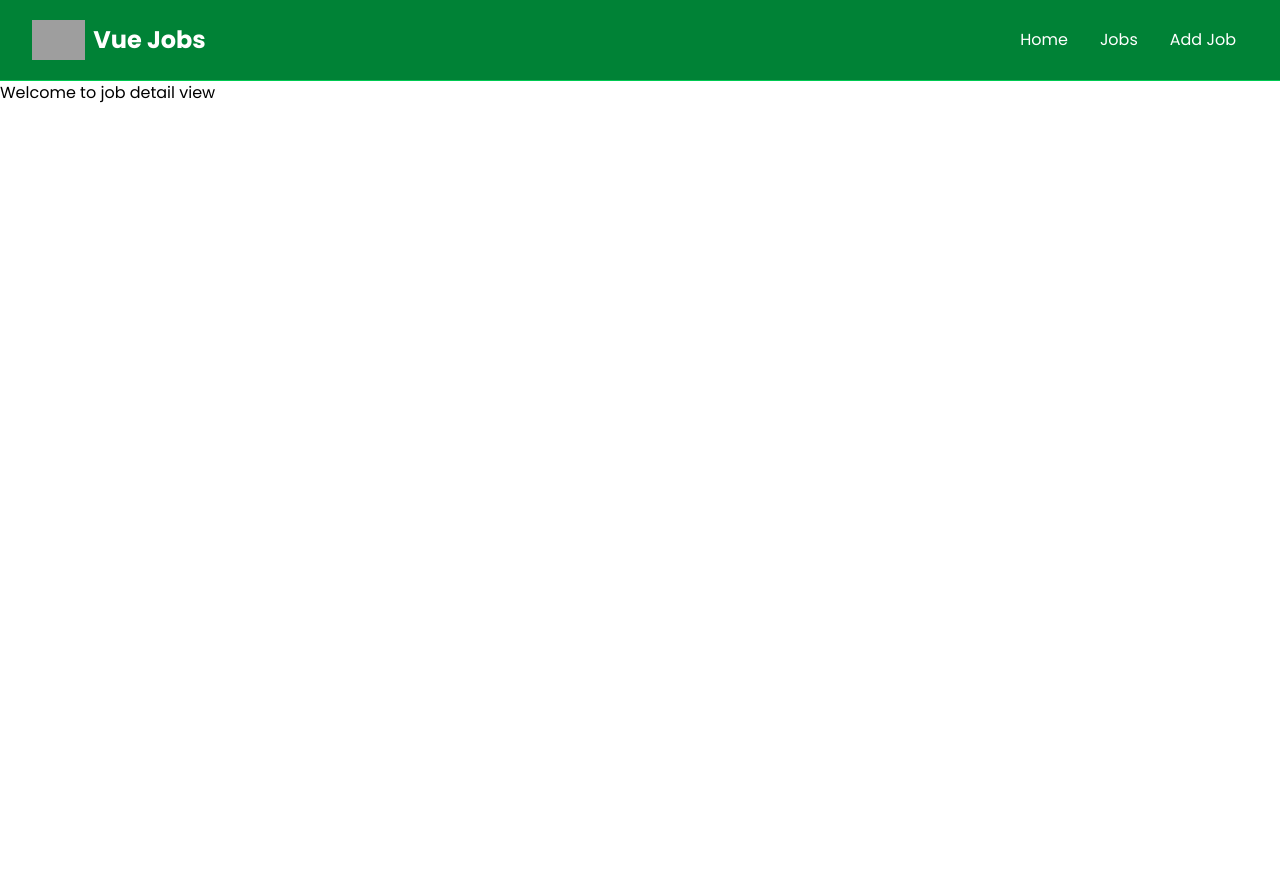
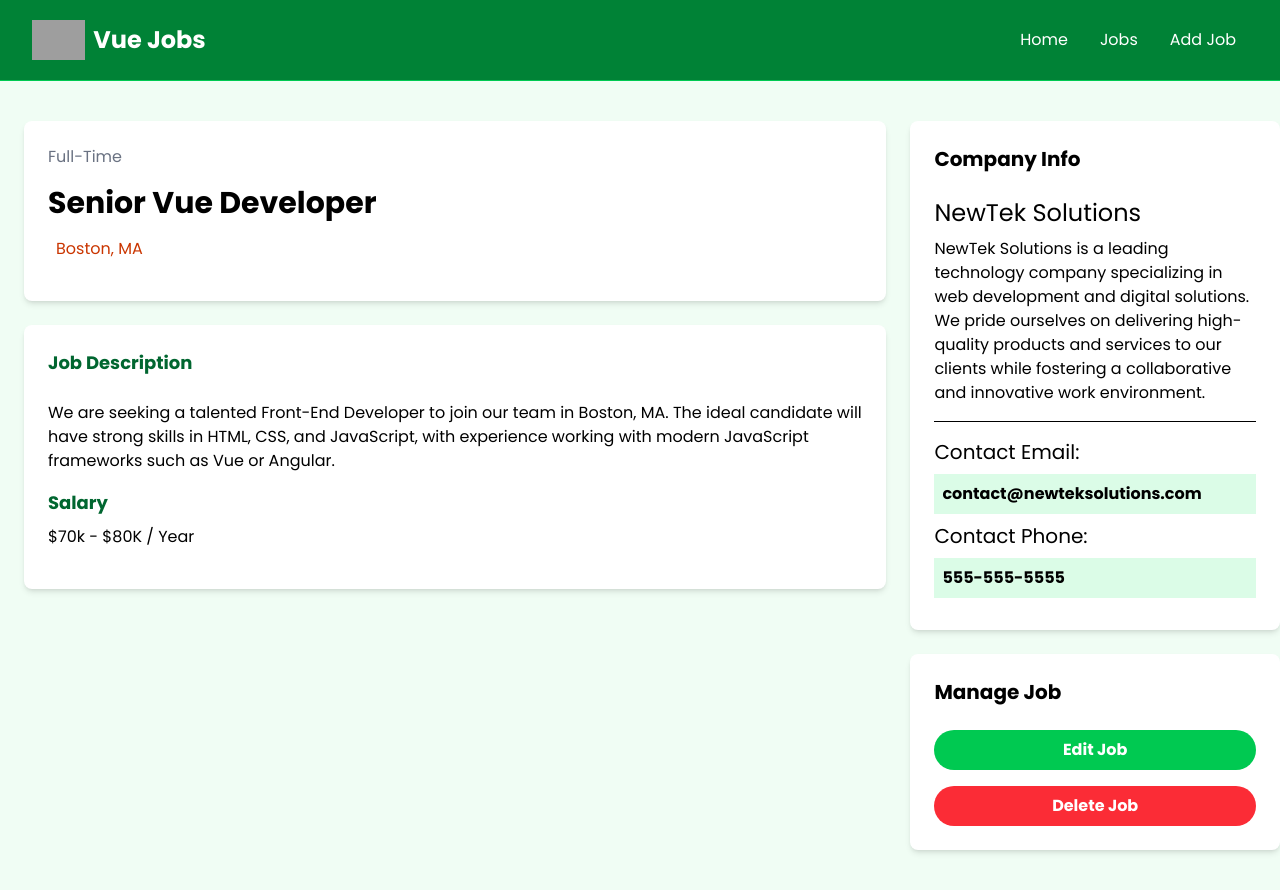
Before and after one commit to shagaranasution/vue-jobs-listing-app, a Vue app: page /jobs/1 in a window 1280 px wide. Before the commit the page ends 800 px from the top, so only its background shows below. Built offline with nearby package versions, Linux system fonts and the light colour scheme; grey boxes are pictures that could not be loaded.

Commit message:
Add primeicons and imolement content for job detail

```diff
--- a/package.json
+++ b/package.json
@@ -14,6 +14,7 @@
   },
   "dependencies": {
     "@tailwindcss/vite": "^4.0.9",
+    "primeicons": "^7.0.0",
     "tailwindcss": "^4.0.9",
     "vue": "^3.5.13",
     "vue-router": "^4.5.0"
--- a/src/assets/main.css
+++ b/src/assets/main.css
@@ -5,8 +5,6 @@
   --font-sans: Poppins, sans-serif;
 }
 
-@layer base {
-  /* * {
-    font-family: var(--font-poppins);
-  } */
+@utility grid-cols-70-30 {
+  grid-template-columns: 70% 30%;
 }
--- a/src/components/JobListing.vue
+++ b/src/components/JobListing.vue
@@ -41,11 +41,11 @@
 
       <div class="flex flex-col lg:flex-row justify-between mb-4">
         <div class="text-orange-700 mb-3">
-          <i class="fa-solid fa-location-dot text-lg"></i>
+          <i class="pi pi-map-marker text-orange-900"></i>
           {{ job.location }}
         </div>
         <RouterLink
-          :to="`/job/${job.id}`"
+          :to="`/jobs/${job.id}`"
           class="h-[36px] bg-green-500 hover:bg-green-600 text-white px-4 py-2 rounded-lg text-center text-sm"
         >
           Read More
--- a/src/main.ts
+++ b/src/main.ts
@@ -1,4 +1,5 @@
 import './assets/main.css'
+import 'primeicons/primeicons.css'
 
 import { createApp } from 'vue'
 import App from './App.vue'
--- a/src/router/index.ts
+++ b/src/router/index.ts
@@ -24,6 +24,11 @@
       name: 'jobs-add',
       component: () => import('@/views/JobsAddView.vue'),
     },
+    {
+      path: '/:catchAll(.*)',
+      name: 'not-found',
+      component: () => import('@/views/NotFoundView.vue'),
+    },
   ],
 })
 
--- a/src/views/JobDetailView.vue
+++ b/src/views/JobDetailView.vue
@@ -2,6 +2,77 @@
 
 <template>
   <main>
-    <p>Welcome to job detail view</p>
+    <section class="bg-green-50">
+      <div class="container m-auto py-10 px-6">
+        <div class="grid grid-cols-1 md:grid-cols-70-30 w-full gap-6">
+          <main>
+            <div class="bg-white p-6 rounded-lg shadow-md text-center md:text-left">
+              <div class="text-gray-500 mb-4">Full-Time</div>
+              <h1 class="text-3xl font-bold mb-4">Senior Vue Developer</h1>
+              <div class="text-gray-500 mb-4 flex align-middle justify-center md:justify-start">
+                <i class="fa-solid fa-location-dot text-lg text-orange-700 mr-2"></i>
+                <p class="text-orange-700">Boston, MA</p>
+              </div>
+            </div>
+
+            <div class="bg-white p-6 rounded-lg shadow-md mt-6">
+              <h3 class="text-green-800 text-lg font-bold mb-6">Job Description</h3>
+
+              <p class="mb-4">
+                We are seeking a talented Front-End Developer to join our team in Boston, MA. The
+                ideal candidate will have strong skills in HTML, CSS, and JavaScript, with
+                experience working with modern JavaScript frameworks such as Vue or Angular.
+              </p>
+
+              <h3 class="text-green-800 text-lg font-bold mb-2">Salary</h3>
+
+              <p class="mb-4">$70k - $80K / Year</p>
+            </div>
+          </main>
+
+          <!-- Sidebar -->
+          <aside>
+            <!-- Company Info -->
+            <div class="bg-white p-6 rounded-lg shadow-md">
+              <h3 class="text-xl font-bold mb-6">Company Info</h3>
+
+              <h2 class="text-2xl">NewTek Solutions</h2>
+
+              <p class="my-2">
+                NewTek Solutions is a leading technology company specializing in web development and
+                digital solutions. We pride ourselves on delivering high-quality products and
+                services to our clients while fostering a collaborative and innovative work
+                environment.
+              </p>
+
+              <hr class="my-4" />
+
+              <h3 class="text-xl">Contact Email:</h3>
+
+              <p class="my-2 bg-green-100 p-2 font-bold">contact@newteksolutions.com</p>
+
+              <h3 class="text-xl">Contact Phone:</h3>
+
+              <p class="my-2 bg-green-100 p-2 font-bold">555-555-5555</p>
+            </div>
+
+            <!-- Manage -->
+            <div class="bg-white p-6 rounded-lg shadow-md mt-6">
+              <h3 class="text-xl font-bold mb-6">Manage Job</h3>
+              <a
+                href="add-job.html"
+                class="bg-green-500 hover:bg-green-600 text-white text-center font-bold py-2 px-4 rounded-full w-full focus:outline-none focus:shadow-outline mt-4 block"
+                >Edit Job</a
+              >
+              <button
+                class="bg-red-500 hover:bg-red-600 text-white font-bold py-2 px-4 rounded-full w-full focus:outline-none focus:shadow-outline mt-4 block"
+              >
+                Delete Job
+              </button>
+            </div>
+          </aside>
+        </div>
+      </div>
+    </section>
   </main>
 </template>
--- /dev/null
+++ b/src/views/NotFoundView.vue
@@ -0,0 +1,14 @@
+<script setup lang="ts">
+import { RouterLink } from 'vue-router'
+</script>
+
+<template>
+  <section class="text-center flex flex-col justify-center items-center h-96">
+    <i class="pi pi-exclamation-triangle text-yellow-500 text-7xl mb-4"></i>
+    <h1 class="text-6xl font-bold mb-4">404 Not Found</h1>
+    <p class="text-xl mb-5">This page does not exist</p>
+    <RouterLink to="/" class="text-white bg-green-700 hover:bg-green-900 rounded-md px-3 py-2 mt-4"
+      >Go Back</RouterLink
+    >
+  </section>
+</template>
```
Also changed, not shown: 1 other file (tests, documents, lock files or other folders).
